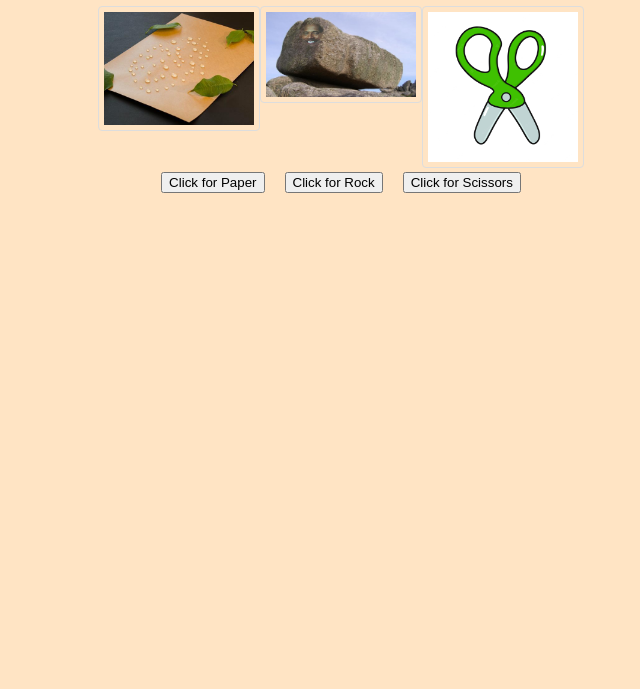
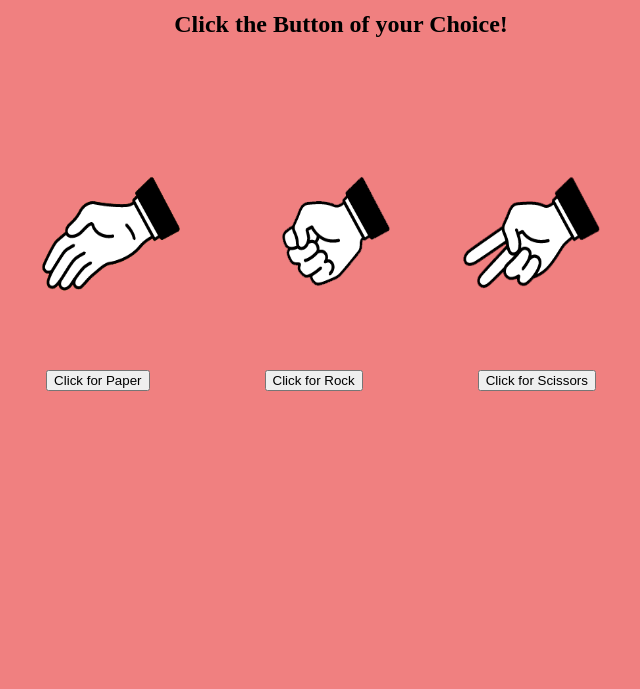
Before and after one commit to tkurosaki1/rock-paper-scissors, a plain HTML site: page index.html in a window 1280 px wide. Shown: the part 132-821 px from the top of the page, without its empty margins (299-939 px from the left). Before the commit the page ends 800 px from the top, so only its background shows below. Drawn offline with Linux system fonts and the light colour scheme.

Commit message:
Added UI and Game is fully functional

```diff
--- a/index.html
+++ b/index.html
@@ -10,13 +10,13 @@
 
 </head>
 <body>
-    <h1 class="heading ">Welcome to the Great Game Of </h1>
     <h1 class="heading" >ROCK  PAPER  SCISSORS</h1>
+    <h2>Click the Button of your Choice!</h2>
 
     <div class="flexcontainer">
-        <div class="flexbox-item1"><img src="/assets/paper.jpeg" alt=""></div>
-        <div class="flexbox-item2" ><img src="/assets/Rock.jpeg" alt=""></div>
-        <div class="flexbox-item3" ><img src="/assets/scissors.jpeg" alt=""></div>
+        <div class="flexbox-item1"><img src="/assets/paper.png" alt=""></div>
+        <div class="flexbox-item2" ><img src="/assets/rock.png" alt=""></div>
+        <div class="flexbox-item3" ><img src="/assets/scissors.png" alt=""></div>
     </div>
 
     <div class="flexcontainer2">
@@ -25,8 +25,7 @@
     <button id="myBtn2" >Click for Scissors</button>
     </div>
 
-<div id="scoreBoard" >
-
+<div class="flexcontainer3" id="scoreBoard" >
 </div>
 
 
--- a/style.css
+++ b/style.css
@@ -1,17 +1,31 @@
 body{
-    background-color: bisque;
+    background-color: lightcoral;
 }
 
 
 h1{
 text-align: center;
+height: 100px;
+
+}
+
+h2{
+  text-align: center;
+  height: 100px;
 }
 
 img {
-    border: 1px solid #ddd;
-    border-radius: 4px;
-    padding: 5px;
-    width: 150px;
+  float: left;
+  width:  200px;
+  height: 200px;
+  margin-right: 10px;
+  }
+
+
+
+  #scoreBoard{
+    font-size: 30px;
+    color: rgb(238, 238, 252);
   }
 
 .flexcontainer{
@@ -25,7 +39,16 @@ img {
   display: flex;
   justify-content: center;
   align-items: center;
-  height: 20px;
-  gap: 20px;
+  height: 100px;
+  gap: 115px;
+  margin-right: 40px;
 
 }
+
+.flexcontainer3{
+  display: flex;
+  justify-content: center;
+  align-items: center;
+  height: 250px;
+  gap: 20px;
+}
```
Also changed, not shown: assets/Rock.jpeg (deleted), assets/paper.jpeg (deleted), assets/paper.png (added), assets/rock.png (added), assets/scissors.jpeg (deleted), assets/scissors.png (added).
